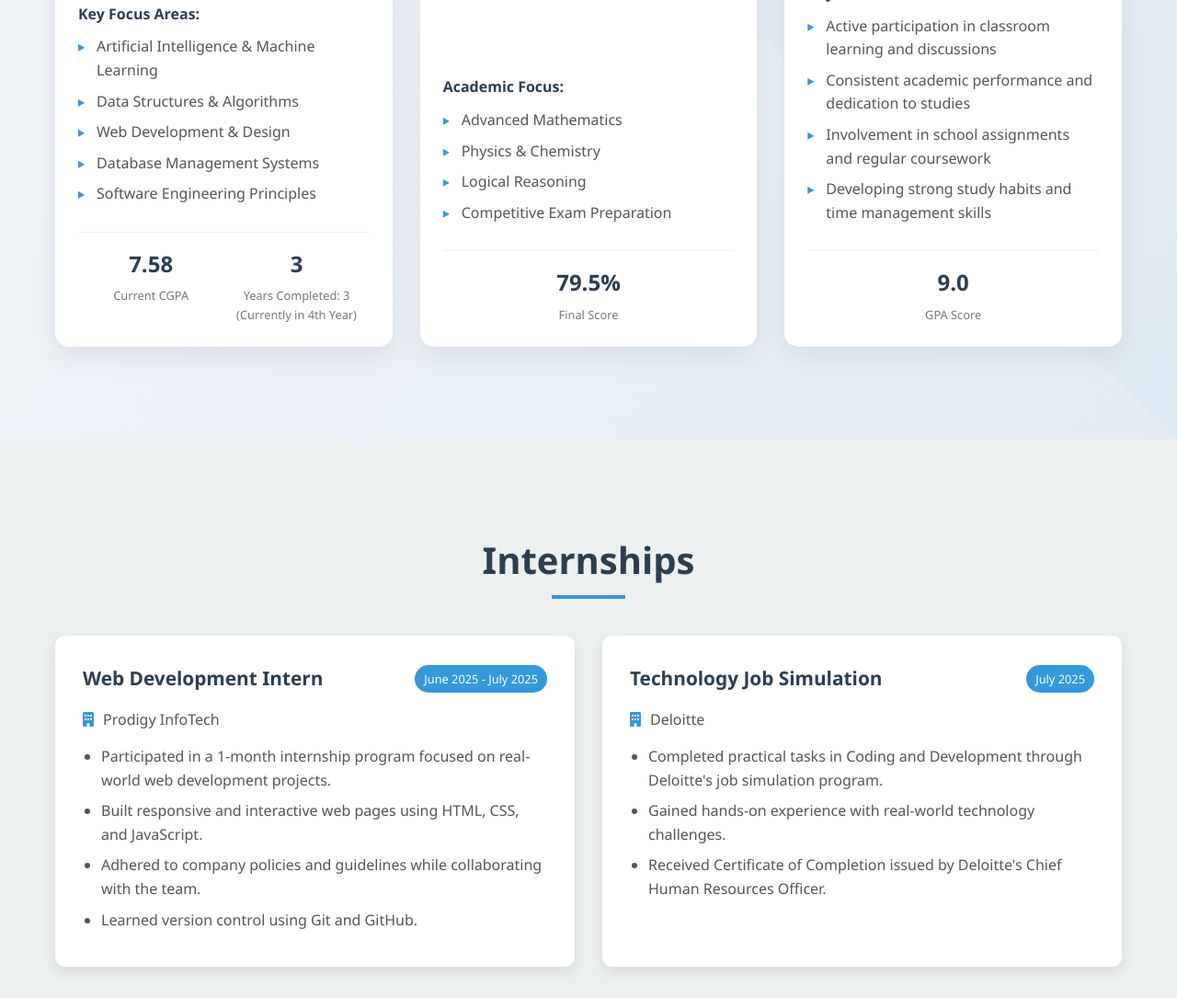
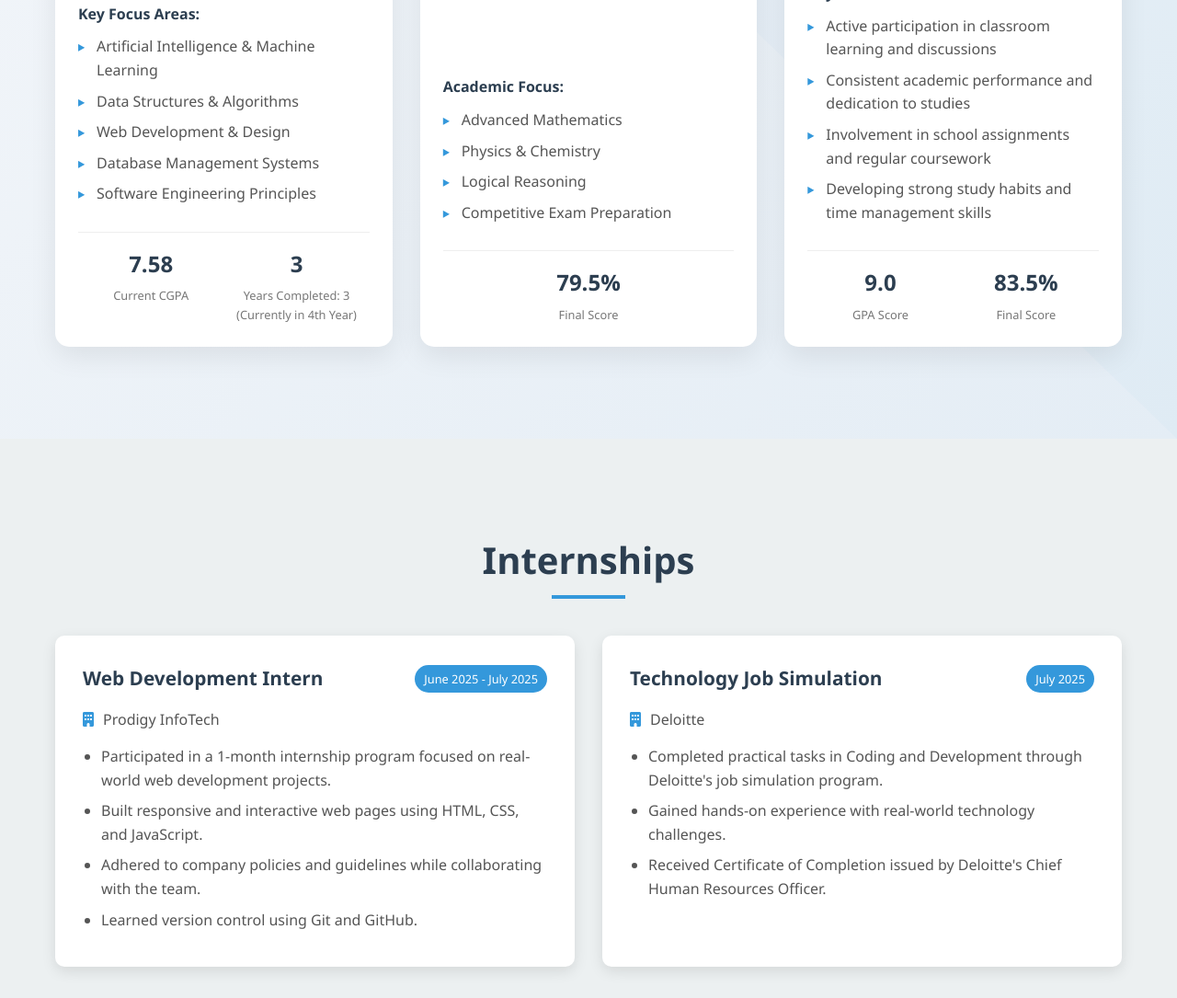
Before and after one commit to SanjeevCharan-123/portfolio.github.io, a plain HTML site: page index.html in a window 1280 px wide. Shown: the part 2899-3984 px from the top of the page at 92% size. Drawn offline with Linux system fonts and the light colour scheme.

Commit message:
index.html

```diff
--- a/index.html
+++ b/index.html
@@ -1124,9 +1124,14 @@ University in Krishnankoil, Tamil Nadu</span>
                             </ul>
                         </div>
                         <div class="education-stats">
-                            <div class="stat">
+                                <div class="stat">
                                 <div class="stat-value">9.0</div>
                                 <div class="stat-label">GPA Score</div>
+                            </div>
+                            <div class="stat">
+                                <div class="stat-value">83.5%</div>
+                                <div class="stat-label">Final Score</div>
+                            </div>
                             </div>
                         </div>
                     </div>
```
